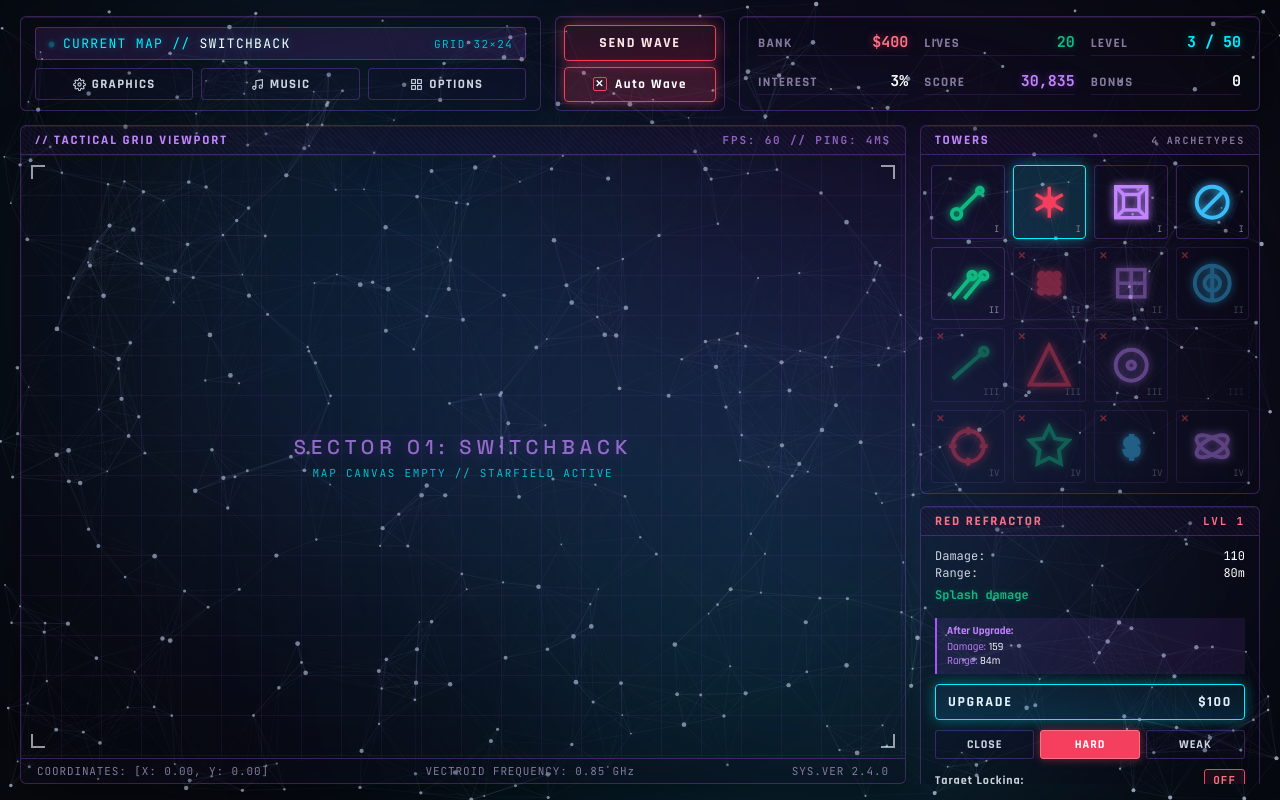
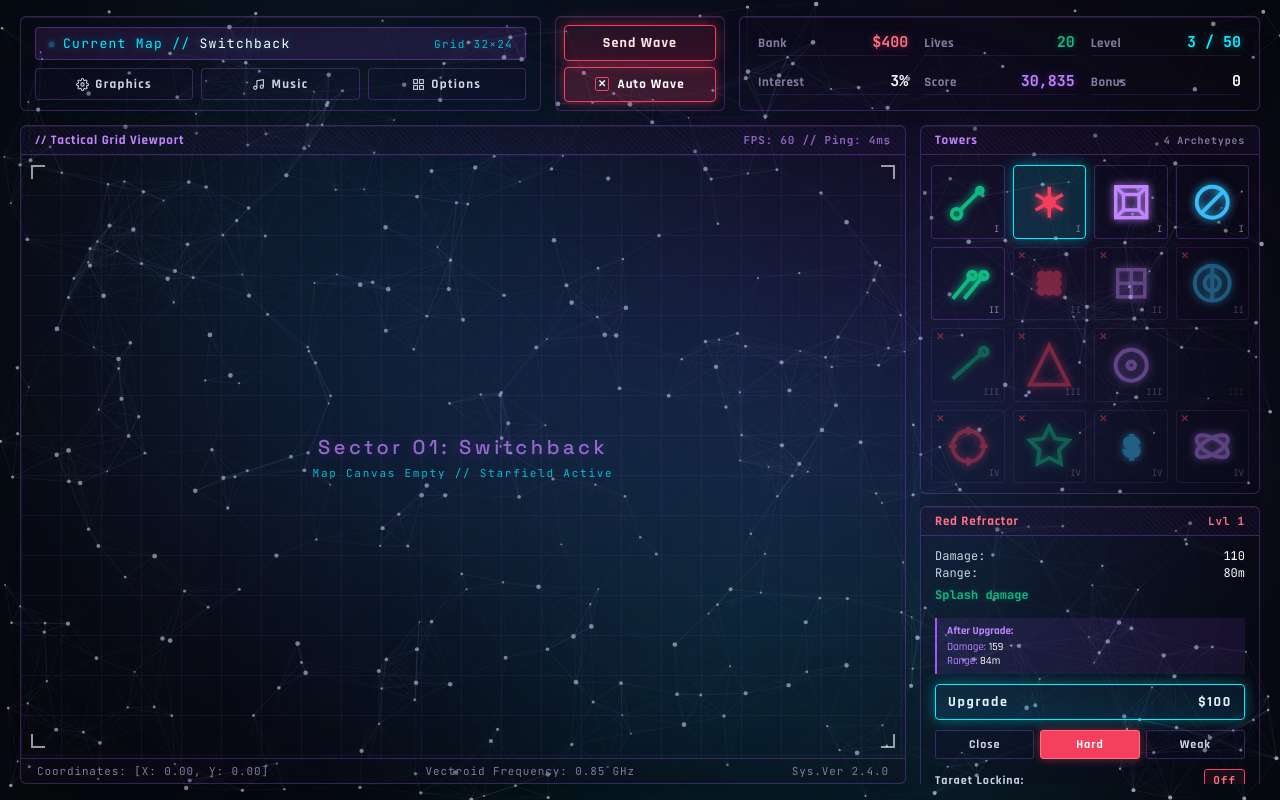
Before and after one commit to jmacialek/webcore, a plain HTML site: page index.html in a window 1280 px wide. Drawn offline with Linux system fonts and the light colour scheme; animation ran at ten frames a second.

Commit message:
style: rename to Vector 3D Ultra Edition and adopt mixed-case text

```diff
--- a/index.html
+++ b/index.html
@@ -3,7 +3,7 @@
 <head>
   <meta charset="UTF-8">
   <meta name="viewport" content="width=device-width, initial-scale=1.0">
-  <title>Vector TD // Ultra Edition</title>
+  <title>Vector 3D Ultra Edition</title>
   <link rel="preconnect" href="https://fonts.googleapis.com">
   <link rel="preconnect" href="https://fonts.gstatic.com" crossorigin>
   <link href="https://fonts.googleapis.com/css2?family=JetBrains+Mono:wght@400;500;700&family=Rajdhani:wght@500;600;700&family=Space+Grotesk:wght@500;700&display=swap" rel="stylesheet">
@@ -145,8 +145,8 @@
       padding: 6px 14px;
       font-size: 13px;
       font-weight: 700;
-      letter-spacing: 0.14em;
-      text-transform: uppercase;
+      letter-spacing: 0.06em;
+      text-transform: none;
       color: var(--purple-light);
       display: flex;
       align-items: center;
@@ -233,7 +233,6 @@
       justify-content: center;
       gap: 6px;
       transition: all 0.2s ease;
-      text-transform: uppercase;
     }
 
     .hud-btn:hover {
@@ -263,12 +262,11 @@
       font-family: var(--font-display);
       font-size: 14px;
       font-weight: 700;
-      letter-spacing: 0.12em;
+      letter-spacing: 0.08em;
       cursor: pointer;
       display: flex;
       align-items: center;
       justify-content: center;
-      text-transform: uppercase;
       box-shadow: 0 0 16px var(--pink-glow);
       transition: all 0.2s cubic-bezier(0.16, 1, 0.3, 1);
     }
@@ -292,7 +290,7 @@
       font-family: var(--font-display);
       font-size: 13px;
       font-weight: 700;
-      letter-spacing: 0.12em;
+      letter-spacing: 0.08em;
       display: flex;
       align-items: center;
       justify-content: center;
@@ -346,9 +344,8 @@
       font-family: var(--font-display);
       font-size: 13px;
       font-weight: 700;
-      letter-spacing: 0.1em;
+      letter-spacing: 0.04em;
       color: var(--text-muted);
-      text-transform: uppercase;
     }
 
     .stat-value {
@@ -442,9 +439,8 @@
     .map-center-title {
       font-family: var(--font-tech);
       font-size: 20px;
-      letter-spacing: 0.25em;
+      letter-spacing: 0.18em;
       color: var(--purple-light);
-      text-transform: uppercase;
       text-shadow: 0 0 16px var(--purple-glow);
     }
 
@@ -619,7 +615,6 @@
       display: flex;
       align-items: center;
       justify-content: space-between;
-      text-transform: uppercase;
       box-shadow: 0 0 14px var(--cyan-glow);
       transition: all 0.2s ease;
     }
@@ -648,7 +643,6 @@
       padding: 6px 4px;
       text-align: center;
       cursor: pointer;
-      text-transform: uppercase;
       transition: all 0.2s ease;
     }
 
@@ -693,14 +687,13 @@
       font-family: var(--font-display);
       font-size: 13px;
       font-weight: 700;
-      letter-spacing: 0.1em;
+      letter-spacing: 0.08em;
       padding: 6px 12px;
       cursor: pointer;
       display: flex;
       align-items: center;
       justify-content: space-between;
       transition: all 0.2s ease;
-      text-transform: uppercase;
     }
     .btn-sell:hover {
       background: rgba(239, 68, 68, 0.22);
@@ -789,10 +782,9 @@
       font-family: var(--font-display);
       font-size: 14px;
       font-weight: 700;
-      letter-spacing: 0.12em;
+      letter-spacing: 0.08em;
       padding: 10px 14px;
       cursor: pointer;
-      text-transform: uppercase;
       box-shadow: 0 0 14px var(--pink-glow);
       transition: all 0.2s ease;
     }
@@ -809,10 +801,9 @@
       font-family: var(--font-display);
       font-size: 14px;
       font-weight: 700;
-      letter-spacing: 0.12em;
+      letter-spacing: 0.08em;
       padding: 10px 14px;
       cursor: pointer;
-      text-transform: uppercase;
       box-shadow: 0 0 14px var(--purple-glow);
       transition: all 0.2s ease;
     }
@@ -856,8 +847,8 @@
       <!-- Section 1: Map Badge & Utility Controls -->
       <div class="glass-panel meta-control-panel">
         <div class="map-badge-row">
-          <div><span class="map-status-dot"></span>CURRENT MAP // <span style="color: #fff;">SWITCHBACK</span></div>
-          <span style="font-size: 11px; opacity: 0.75;">GRID 32×24</span>
+          <div><span class="map-status-dot"></span>Current Map // <span style="color: #fff;">Switchback</span></div>
+          <span style="font-size: 11px; opacity: 0.75;">Grid 32×24</span>
         </div>
         <div class="utility-button-group">
           <button class="hud-btn" id="btn-graphics">
@@ -925,7 +916,7 @@
       <div class="glass-panel map-viewport-frame">
         <div class="panel-header-strip">
           <span>// Tactical Grid Viewport</span>
-          <span style="font-family: var(--font-mono); font-size: 11px; opacity: 0.7;">FPS: 60 // PING: 4ms</span>
+          <span style="font-family: var(--font-mono); font-size: 11px; opacity: 0.7;">FPS: 60 // Ping: 4ms</span>
         </div>
 
         <div class="tactical-canvas-underlay">
@@ -939,14 +930,14 @@
 
           <div class="map-center-notice">
             <div class="map-center-title">Sector 01: Switchback</div>
-            <div class="map-center-subtitle">MAP CANVAS EMPTY // STARFIELD ACTIVE</div>
+            <div class="map-center-subtitle">Map Canvas Empty // Starfield Active</div>
           </div>
         </div>
 
         <div class="map-viewport-footer">
-          <span>COORDINATES: [X: 0.00, Y: 0.00]</span>
-          <span>VECTROID FREQUENCY: 0.85 GHz</span>
-          <span>SYS.VER 2.4.0</span>
+          <span>Coordinates: [X: 0.00, Y: 0.00]</span>
+          <span>Vectroid Frequency: 0.85 GHz</span>
+          <span>Sys.Ver 2.4.0</span>
         </div>
       </div>
 
@@ -957,7 +948,7 @@
         <section class="glass-panel towers-section">
           <div class="panel-header-strip">
             <span>Towers</span>
-            <span style="font-family: var(--font-mono); font-size: 10px; color: var(--text-muted);">4 ARCHETYPES</span>
+            <span style="font-family: var(--font-mono); font-size: 10px; color: var(--text-muted);">4 Archetypes</span>
           </div>
 
           <div class="towers-grid">
@@ -1054,7 +1045,7 @@
         <section class="glass-panel inspector-section">
           <div class="panel-header-strip" style="color: var(--pink-active);">
             <span id="inspector-name">Red Refractor</span>
-            <span style="font-family: var(--font-mono); font-size: 11px;" id="inspector-level">LVL 1</span>
+            <span style="font-family: var(--font-mono); font-size: 11px;" id="inspector-level">Lvl 1</span>
           </div>
 
           <div class="inspector-content">
@@ -1089,7 +1080,7 @@
 
             <div class="toggle-sub-row">
               <span>Target Locking:</span>
-              <span class="toggle-switch-badge" id="btn-toggle-locking">OFF</span>
+              <span class="toggle-switch-badge" id="btn-toggle-locking">Off</span>
             </div>
 
             <button class="btn-sell">
@@ -1103,7 +1094,7 @@
         <section class="glass-panel wave-preview-section">
           <div class="panel-header-strip">
             <span>Current &amp; Next</span>
-            <span style="font-family: var(--font-mono); font-size: 10px; color: var(--cyan-base);">WAVE INTEL</span>
+            <span style="font-family: var(--font-mono); font-size: 10px; color: var(--cyan-base);">Wave Intel</span>
           </div>
 
           <div class="wave-rows-container">
@@ -1348,7 +1339,7 @@
         const data = card.dataset;
         if (data.tower) {
           inspectorName.textContent = data.tower;
-          inspectorLevel.textContent = `LVL ${data.lvl || 1}`;
+          inspectorLevel.textContent = `Lvl ${data.lvl || 1}`;
           inspectorDmg.textContent = data.dmg || '--';
           inspectorRng.textContent = data.rng || '--';
           inspectorSpecial.textContent = data.special || 'Standard Beam';
@@ -1382,8 +1373,8 @@
     // Target Locking Toggle
     const lockBtn = document.getElementById('btn-toggle-locking');
     lockBtn.addEventListener('click', () => {
-      const isOff = lockBtn.textContent.trim() === 'OFF';
-      lockBtn.textContent = isOff ? 'ON' : 'OFF';
+      const isOff = lockBtn.textContent.trim().toLowerCase() === 'off';
+      lockBtn.textContent = isOff ? 'On' : 'Off';
       lockBtn.style.color = isOff ? '#10b981' : '#f43f5e';
       lockBtn.style.borderColor = isOff ? '#10b981' : '#f43f5e';
       playBeep(isOff ? 960 : 420, 'sine', 0.06, 0.08);
@@ -1392,8 +1383,8 @@
     // Pause Toggle
     const pauseBtn = document.getElementById('btn-pause-toggle');
     pauseBtn.addEventListener('click', () => {
-      const isPaused = pauseBtn.textContent.trim() === 'PAUSE';
-      pauseBtn.textContent = isPaused ? 'RESUME' : 'PAUSE';
+      const isPaused = pauseBtn.textContent.trim().toLowerCase() === 'pause';
+      pauseBtn.textContent = isPaused ? 'Resume' : 'Pause';
       pauseBtn.style.borderColor = isPaused ? 'var(--pink-base)' : 'var(--purple-border-hover)';
       pauseBtn.style.color = isPaused ? 'var(--pink-active)' : 'var(--purple-light)';
       playBeep(isPaused ? 320 : 640, 'triangle', 0.1, 0.09);
```
